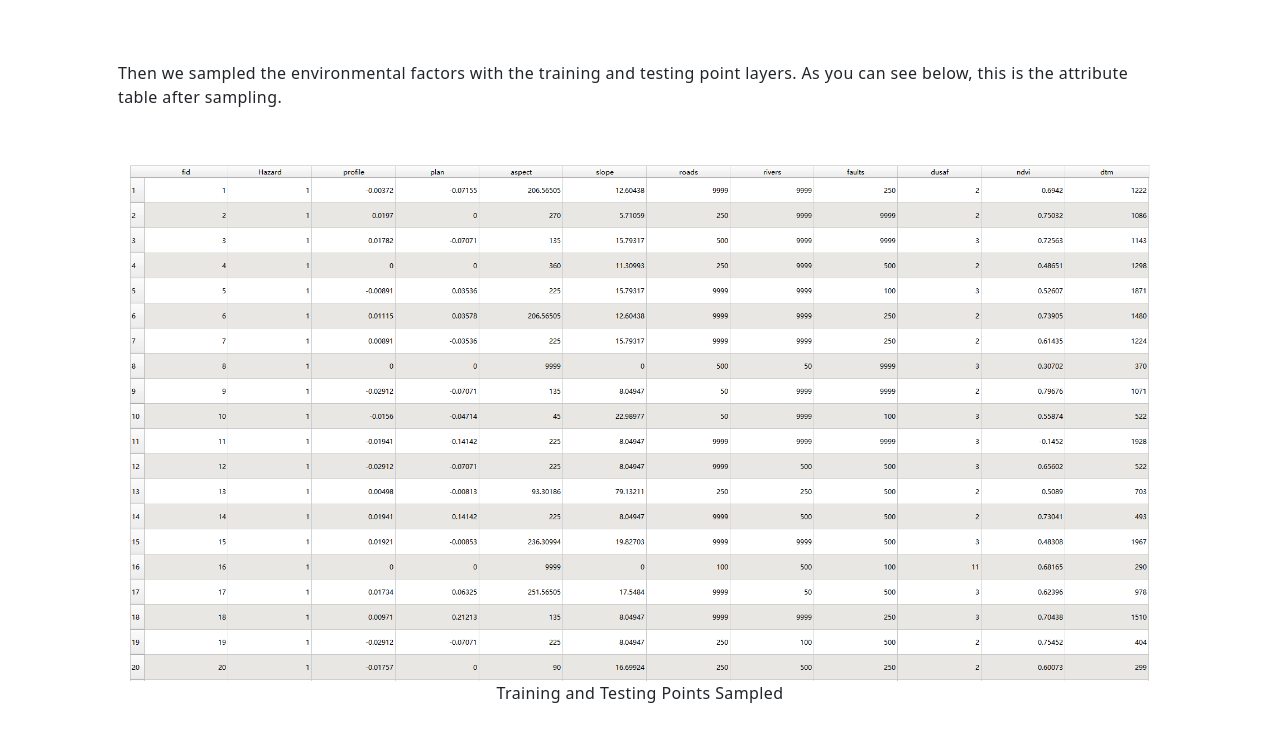
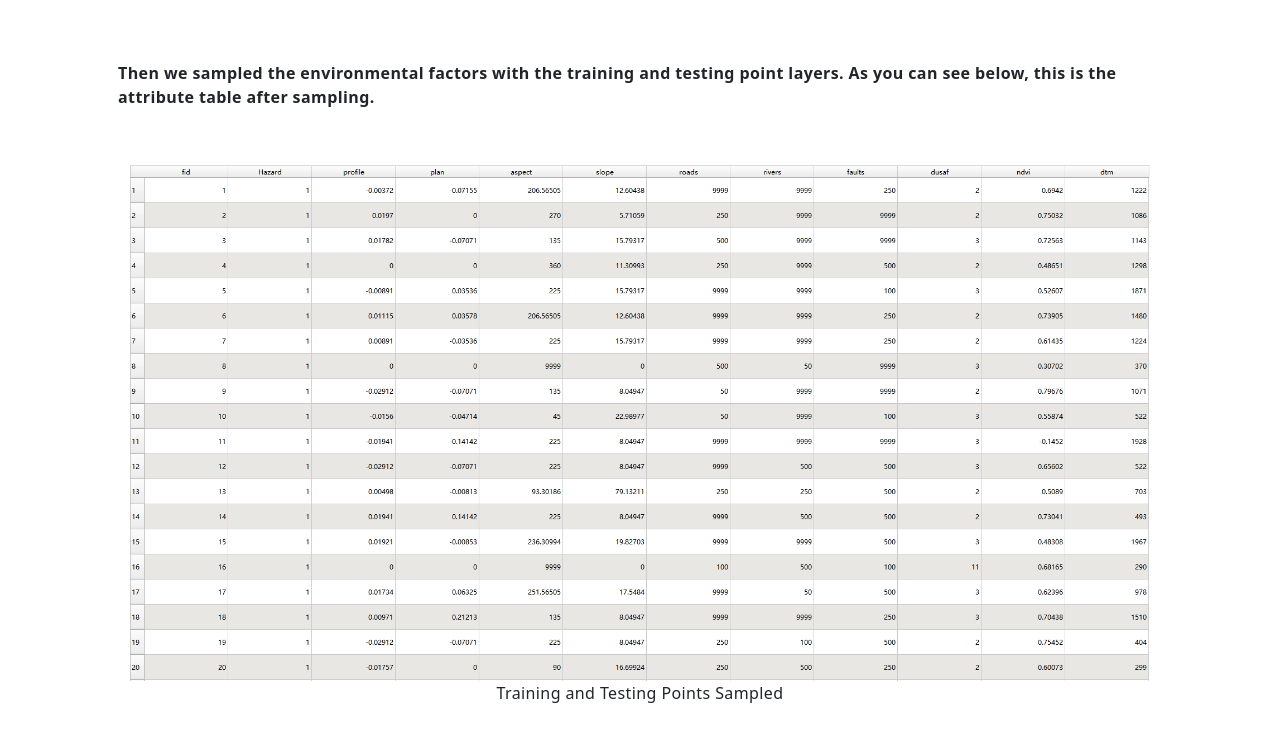
Before and after one commit to Hedgehog726/Landslide_group8, a website built with Vite: page pages/workflow.html in a window 1280 px wide. Shown: the part 6065-6806 px from the top of the page. Built offline with nearby package versions, Linux system fonts and the light colour scheme.

Commit message:
font modification on workflow

```diff
--- a/pages/workflow.html
+++ b/pages/workflow.html
@@ -331,9 +331,11 @@
                 </div>
               </div>
               <p style="margin-top: 3em">
-                Then we sampled the environmental factors with the training and
-                testing point layers. As you can see below, this is the
-                attribute table after sampling.
+                <strong>
+                  Then we sampled the environmental factors with the training
+                  and testing point layers. As you can see below, this is the
+                  attribute table after sampling.
+                </strong>
               </p>
               <div class="container text-center">
                 <div class="row">
```
